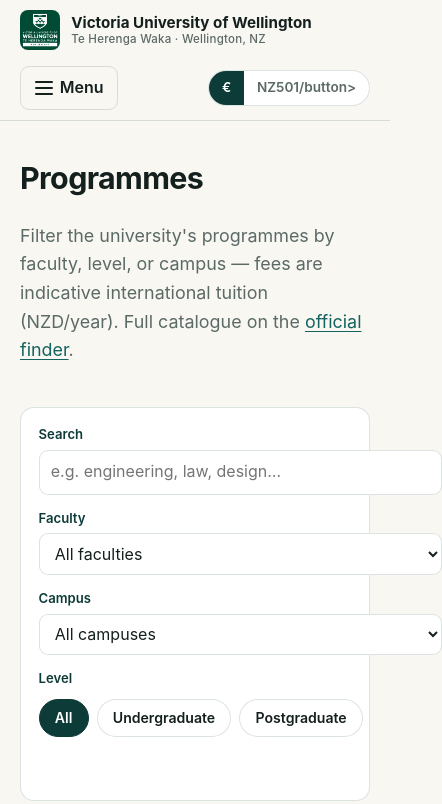
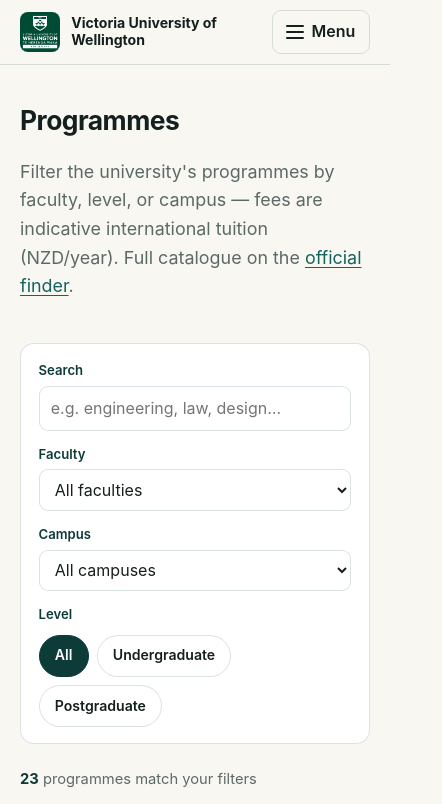
Before and after one commit to lesteack/victoria, a plain HTML site: page programmes.html in a window 390 px wide. Shown: the top 804 px of the page, 442 px wide, since content can reach past the window. Drawn offline with Linux system fonts and the light colour scheme.

Commit message:
Mobile polish: single-row header, no overflow, 44px tap targets
- Fix horizontal overflow on programmes (search input had intrinsic
  ~387px width; field controls are now width: 100%)
- Header on mobile is now one clean 65px row (was a jumbled 121px wrap):
  subtitle hidden, currency switch moves into the menu panel via
  matchMedia, toggling back automatically on desktop
- Tap targets: currency buttons and filter chips ~44px
- Compact hero on small screens (42vh, h1 two lines)
- Native feel: theme-color meta, tap-highlight tint, touch-action,
  text-size-adjust

Verified in headless Chrome at 390px: zero horizontal scroll on all
pages; jsdom suite 45 passing.

```diff
--- a/css/style.css
+++ b/css/style.css
@@ -23,7 +23,11 @@
 
 * { box-sizing: border-box; }
 
-html { scroll-behavior: smooth; }
+html {
+  scroll-behavior: smooth;
+  -webkit-text-size-adjust: 100%;
+  -webkit-tap-highlight-color: rgba(12, 59, 56, 0.18);
+}
 
 body {
   margin: 0;
@@ -38,7 +42,7 @@
 img { max-width: 100%; height: auto; display: block; }
 
 h1, h2, h3 { line-height: 1.15; letter-spacing: -0.02em; font-weight: 700; }
-h1 { font-size: clamp(1.9rem, 4.5vw, 2.9rem); }
+h1 { font-size: clamp(1.65rem, 4.5vw, 2.9rem); }
 h2 { font-size: clamp(1.4rem, 3vw, 2rem); }
 h3 { font-size: 1.12rem; }
 
@@ -50,6 +54,8 @@
   outline-offset: 2px;
   border-radius: 4px;
 }
+
+.btn, .filter-chip, .nav-toggle, .currency-switch button { touch-action: manipulation; }
 
 /* Skip link */
 .skip-link {
@@ -233,6 +239,7 @@
 .field label { font-size: 0.82rem; font-weight: 600; color: var(--teal-900); }
 .field input, .field select, .field textarea {
   font: inherit;
+  width: 100%;
   padding: 0.55rem 0.7rem;
   border: 1px solid var(--line);
   border-radius: var(--radius-s);
@@ -252,7 +259,7 @@
   font: inherit;
   font-size: 0.88rem;
   font-weight: 600;
-  padding: 0.45rem 0.95rem;
+  padding: 0.55rem 0.95rem;
   border-radius: 999px;
   border: 1px solid var(--line);
   background: var(--card);
@@ -360,11 +367,11 @@
 }
 .currency-switch button {
   font: inherit;
-  font-size: 0.85rem;
+  font-size: 0.9rem;
   font-weight: 600;
   border: 0;
   background: none;
-  padding: 0.4rem 0.8rem;
+  padding: 0.55rem 0.85rem;
   cursor: pointer;
   color: var(--muted);
   transition: background-color var(--dur-fast) ease, color var(--dur-fast) ease;
@@ -411,12 +418,12 @@
 /* Mobile */
 @media (max-width: 780px) {
   .topic { grid-template-columns: 1fr; }
-  .currency-switch { margin-left: auto; }
-  .header-inner { flex-wrap: wrap; }
-  .nav-toggle { order: 2; }
-  .currency-switch { order: 3; }
   .contact-cols { grid-template-columns: 1fr; }
   .nav-toggle { display: inline-flex; }
+  .brand-name span { display: none; }
+  .brand-name { font-size: 0.88rem; }
+  .hero-media img { height: clamp(280px, 42vh, 420px); }
+  .hero-content .container { padding-bottom: 1.6rem; }
   .site-nav {
     position: absolute;
     top: 100%;
@@ -428,6 +435,7 @@
     display: none;
   }
   .site-nav.open { display: block; }
+  .site-nav .currency-switch { margin: 0.35rem 0 0.6rem; }
   .site-nav ul { flex-direction: column; gap: 0.15rem; }
   .site-nav a { padding: 0.75rem 0.9rem; font-size: 1rem; }
   .footer-grid { grid-template-columns: 1fr; }
--- a/js/main.js
+++ b/js/main.js
@@ -27,6 +27,23 @@
     });
   }
 
+  // Mobile: keep the header to one row — the currency switch lives inside the menu panel
+  var switchEl = document.querySelector(".currency-switch");
+  var navPanel = document.getElementById("site-nav");
+  if (switchEl && navPanel) {
+    var mq = window.matchMedia("(max-width: 780px)");
+    var headerInner = switchEl.parentElement;
+    var placeSwitch = function () {
+      if (mq.matches) {
+        navPanel.insertBefore(switchEl, navPanel.firstChild);
+      } else if (switchEl.parentElement !== headerInner) {
+        headerInner.insertBefore(switchEl, navPanel.nextSibling);
+      }
+    };
+    placeSwitch();
+    if (mq.addEventListener) mq.addEventListener("change", placeSwitch);
+  }
+
   // Reveal on scroll (gentle, reduced-motion handled in CSS)
   var items = document.querySelectorAll(".reveal");
   if ("IntersectionObserver" in window && items.length) {
--- a/programmes.html
+++ b/programmes.html
@@ -3,6 +3,7 @@
 <head>
   <meta charset="UTF-8">
   <meta name="viewport" content="width=device-width, initial-scale=1">
+  <meta name="theme-color" content="#0c3b38">
   <title>Programmes | Victoria University of Wellington</title>
   <link rel="icon" type="image/jpeg" href="img/logo.jpg">
   <link rel="stylesheet" href="css/style.css">
```
Also changed, not shown: admissions.html (+1 -0 lines), calculators.html (+1 -0 lines), index.html (+1 -0 lines), student-life.html (+1 -0 lines), 1 other file.
